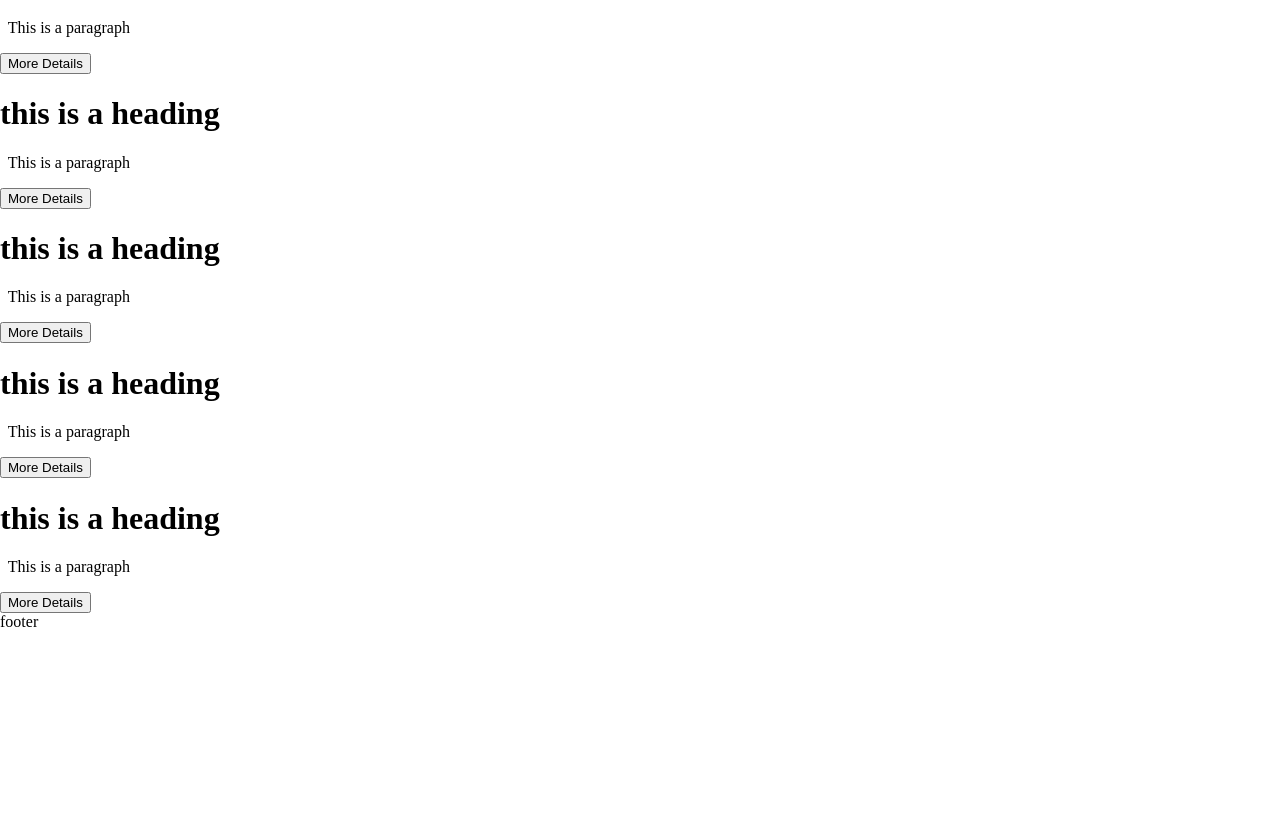
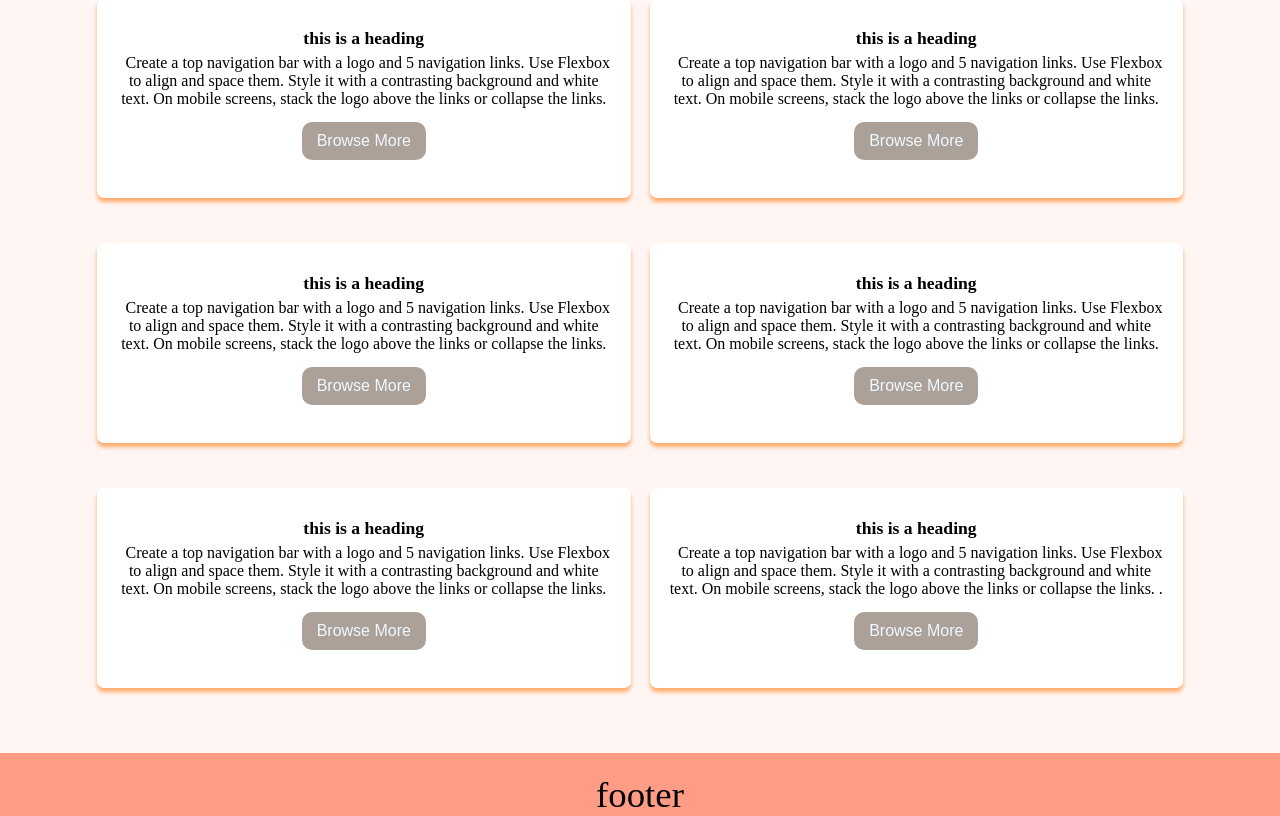
Before and after one commit to Chibuzor-nwujo/html, a plain HTML site: page FLEX/index.html in a window 1280 px wide. Shown: the part 826-1642 px from the top of the page. Before the commit the page ends 1457 px from the top, so only its background shows below. Drawn offline with Linux system fonts and the light colour scheme.

Commit message:
Second committing

```diff
--- a/FLEX/index.html
+++ b/FLEX/index.html
@@ -26,37 +26,62 @@
             </p>
             <button class="cta-btn" type="button"> DELVE IN</button>
         </section>
+        <div id="swiftty"> EXPLORE MORE</div>
 
         <div class="flex-container">
             <div class="content">
                 <h1>this is a heading</h1>
-                <p>&nbsp This is a paragraph</p>
-                <button> More Details</button>
+                <p>&nbsp Create a top navigation bar with a logo and 5 navigation links. Use Flexbox to align and space them.  Style it with a contrasting background and white text. On mobile screens, stack the logo above the links or collapse the links.</p>
+                <div class="button-container">
+                    <button class="button">
+                        Browse More
+                    </button>
+                </div>
             </div>
             <div class="content">
                 <h1>this is a heading</h1>
-                <p>&nbsp This is a paragraph</p>
-                <button> More Details</button>
+                <p>&nbsp Create a top navigation bar with a logo and 5 navigation links. Use Flexbox to align and space them.  Style it with a contrasting background and white text. On mobile screens, stack the logo above the links or collapse the links.</p>
+                <div class="button-container">
+                    <button class="button">
+                        Browse More
+                    </button>
+                </div>
             </div>
             <div class="content">
                 <h1>this is a heading</h1>
-                <p>&nbsp This is a paragraph</p>
-                <button> More Details</button>
+                <p>&nbsp Create a top navigation bar with a logo and 5 navigation links. Use Flexbox to align and space them.  Style it with a contrasting background and white text. On mobile screens, stack the logo above the links or collapse the links.</p>
+                <div class="button-container">
+                    <button class="button">
+                        Browse More
+                    </button>
+                </div>
             </div>
             <div class="content">
                 <h1>this is a heading</h1>
-                <p>&nbsp This is a paragraph</p>
-                <button> More Details</button>
+                <p>&nbsp Create a top navigation bar with a logo and 5 navigation links. Use Flexbox to align and space them.  Style it with a contrasting background and white text. On mobile screens, stack the logo above the links or collapse the links.</p>
+                <div class="button-container">
+                    <button class="button">
+                        Browse More
+                    </button>
+                </div>
             </div>
             <div class="content">
                 <h1>this is a heading</h1>
-                <p>&nbsp This is a paragraph</p>
-                <button> More Details</button>
+                <p>&nbsp Create a top navigation bar with a logo and 5 navigation links. Use Flexbox to align and space them.  Style it with a contrasting background and white text. On mobile screens, stack the logo above the links or collapse the links. </p>
+                <div class="button-container">
+                    <button class="button">
+                        Browse More
+                    </button>
+                </div>
             </div>
             <div class="content">
                 <h1>this is a heading</h1>
-                <p>&nbsp This is a paragraph</p>
-                <button> More Details</button>
+                <p>&nbsp Create a top navigation bar with a logo and 5 navigation links. Use Flexbox to align and space them.  Style it with a contrasting background and white text. On mobile screens, stack the logo above the links or collapse the links. .</p>
+                <div class="button-container">
+                    <button class="button">
+                        Browse More
+                    </button>
+                </div>
             </div>
         </div>
         <footer> footer </footer>
--- a/FLEX/styles.css
+++ b/FLEX/styles.css
@@ -1,3 +1,9 @@
+* {
+    margin: 0;
+    padding: 0;
+    box-sizing: border-box;
+}
+
 body {
     display: block;
     margin: 0px;
@@ -8,11 +14,16 @@ header {
     justify-content: space-between;
     align-items: center;
     padding: 15px;
-    background-color:rgba(228, 134, 56, 0.8);
+    background-color: rgb(255, 156, 133);
+    color: white;
 }
 
 .logo {
     margin-left: 20px;
+}
+
+.logo h1 {
+    font-size: 3em;
 }
 
 .navi-bar {
@@ -21,23 +32,27 @@ header {
 }
 
 nav a {
-    color:rgb(0, 0, 0);
-    text-decoration: none;
+    color:rgb(255, 252, 252);
+    text-decoration:  none;
     font-weight: bold;
+}
 
+nav a:hover {
+    text-decoration: underline;
 }
 
 .hero {
     display: flex;
-    height: 60vh;
+    height: 75vh;
     flex-direction:column;
     justify-content: center;
     align-items: center;
-    background-image: linear-gradient(to top, rgb(248, 249, 250),rgba(228, 134, 56, 0.8));
+    background-image: linear-gradient(to top, rgb(248, 249, 250), rgb(255, 156, 133));
     color: rgb(17, 14, 14);
     text-align: center;
     padding: 20px;
 }
+
 
 .hero h1 {
     font-size: 2.5em;
@@ -58,8 +73,106 @@ nav a {
     font-size: 1em;
     color:aliceblue;
     background: rgba(45, 21, 1, 0.4);
+    transition: all 1s;
 }
 
 .hero .cta-btn:hover {
-    background-color:rgba(255, 119, 0, 0.829);
+    background-color: rgb(255, 156, 133);
+    transform: scale(1.1);
 }
+
+#swiftty {
+    display: flex;
+    justify-content: center;
+    align-items: center;
+    font-family:'Courier New', Courier, monospace;
+    font-size:2.4em;
+    padding-top: 70px;
+    color: rgb(12, 24, 24);
+}
+
+.flex-container{
+    display: flex;
+    flex-wrap: wrap;
+    width:100%;
+    justify-content: center;
+    gap:15px;
+    padding: 10px 95px 50px 95px;
+}
+
+.content {
+    border-radius: 7px;
+    background-color: rgb(255, 255, 255);
+    overflow: hidden;
+    flex-grow: 1;
+    flex-shrink: 1;
+    flex-basis: 433px;
+    width:333px;
+    padding: 20px;
+    margin: 15px 2px;
+    height: 200px;
+    text-align: center;
+    color: rgb(0, 0, 0);
+    box-shadow: 0px 4px 4px rgb(255, 170, 104);
+    transition: all 1s;
+}
+
+.content:hover {
+    transform: scale(1.07);
+}
+div .content h1{
+    padding-top: 10px;
+    font-size: 1.1em;
+}
+
+div .content p {
+    margin-top: 5px;
+    padding-bottom: 10px;
+}
+
+.button-container{
+    text-align: center;
+    padding-top: 4px;
+}
+
+.button{
+    border-radius: 10px;
+    padding: 10px 15px;
+    border: none;
+    font-size: 1em;
+    color:aliceblue;
+    background: rgba(45, 21, 1, 0.4);
+    transition: all 1s;
+}
+
+button:hover{
+    background-color:rgb(255, 156, 133);
+    transform: scale(0.9);
+}
+
+html {
+  background-color: #fff1ee98;
+}
+
+footer {
+    display: flex;
+    justify-content:center;
+    align-items: center;
+    padding-top: 20px;
+    font-size: 2.3em;
+    background-color: rgb(255, 156, 133);
+}
+
+@media (max-width:600px){
+    header{
+        flex-direction: column;
+        align-items: center;
+    }
+    .navi-bar {
+        flex-direction: column;
+        gap: 10px;
+    }
+    .content {
+        height:fit-content;
+    }
+}
```
